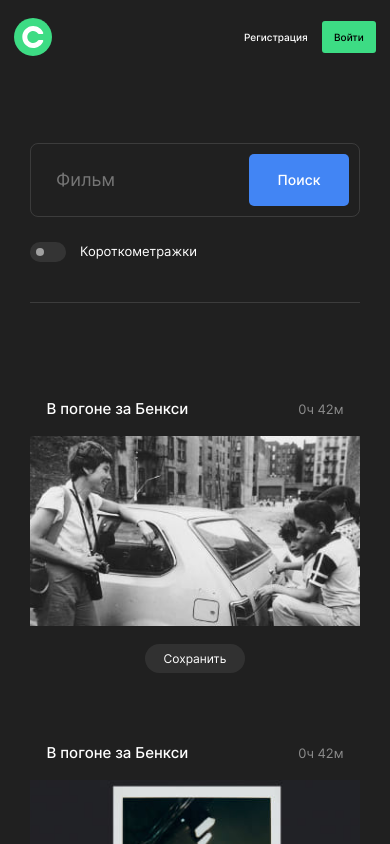
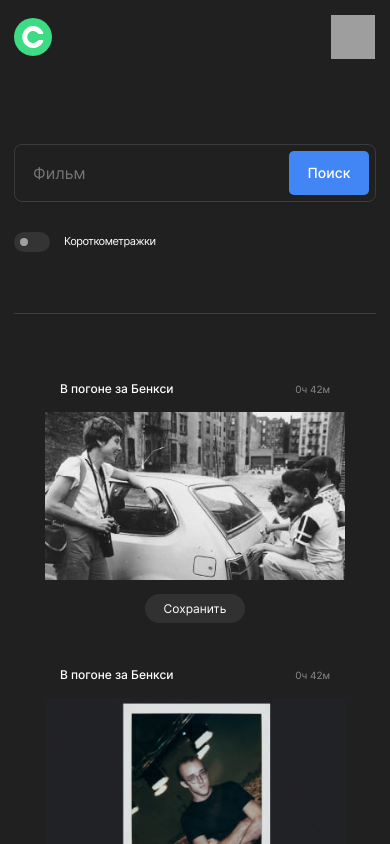
Before and after one commit to morevtrue/movies-explorer-frontend, a React (Create React App) app: page /movies in a window 390 px wide. Shown: the top 844 px of the page. Built offline with nearby package versions, Linux system fonts and the light colour scheme; grey boxes are pictures that could not be loaded.

Commit message:
закончить верстку в разрешении 320 пикселей

```diff
--- a/src/components/App/App.js
+++ b/src/components/App/App.js
@@ -13,7 +13,7 @@ import NotFoundError from "../NotFoundError/NotFoundError";
 
 function App() {
 
-  const [isLoggedIn, setIsLoggedIn] = React.useState(false);
+  const [isLoggedIn, setIsLoggedIn] = React.useState(true);
 
   return (
     <div className="app">
--- a/src/components/FilterCheckbox/FilterCheckbox.css
+++ b/src/components/FilterCheckbox/FilterCheckbox.css
@@ -1,5 +1,4 @@
 .filter {
-  padding-bottom: 42px;
   border-bottom: 1px solid rgba(170, 170, 170, .2);
   margin: 0 70px;
 }
@@ -25,6 +24,7 @@
   color: rgba(255, 255, 255, 1);
   margin: 25px 0 0;
   padding-left: 50px;
+  padding-bottom: 42px;
 }
 
 .filter__check-box-text::before {
@@ -65,3 +65,16 @@
     margin: 0 30px;
   }
 }
+
+@media (max-width: 491px) {
+  .filter {
+    margin: 0 14px;
+  }
+
+  .filter__check-box-text {
+    padding-bottom: 63px;
+    margin-top: 30px;
+    font-size: 11px;
+    letter-spacing: -.5px;
+  }
+}
--- a/src/components/Header/Header.css
+++ b/src/components/Header/Header.css
@@ -102,4 +102,8 @@
   .header__login-link {
     font-size: 10px;
   }
+
+  .header__content {
+    margin-bottom: 85px;
+  }
 }
--- a/src/components/Login/Login.css
+++ b/src/components/Login/Login.css
@@ -95,3 +95,35 @@
   margin: 0;
   padding: 0;
 }
+
+@media (max-width: 768px) {
+  .login__container {
+    margin-top: 232px;
+  }
+}
+
+@media (max-width: 491px) {
+  .login__container {
+    margin: 56px auto;
+    max-width: 260px;
+    align-items: center;
+  }
+
+  .login__title {
+    max-width: 260px;
+    margin: 50px auto 80px;
+    text-align: center;
+  }
+
+  .login__submit-button {
+    font-size: 12px;
+    line-height: 14.52px;
+    margin-top: 267px;
+  }
+
+  .login__title-login,
+  .login__link-login {
+    font-size: 12px;
+    line-height: 14.52px;
+  }
+}
--- a/src/components/MoviesCard/MoviesCard.css
+++ b/src/components/MoviesCard/MoviesCard.css
@@ -88,3 +88,33 @@
     max-height: 190px;
   }
 }
+
+@media (max-width: 491px) {
+  .movies__card {
+    max-width: 300px;
+    min-height: 279px;
+  }
+
+  .movies__card-title {
+    font-size: 12px;
+    padding: 14px 0;
+  }
+
+  .movies__card-duration {
+    font-size: 10px;
+    padding: 14px 0;
+  }
+
+  .movies__card-image {
+    max-width: 300px;
+    min-height: 168px;
+  }
+
+  .movies__card-button-save {
+    margin-top: 14px;
+  }
+
+  .movies__card-content {
+    max-width: 272px;
+  }
+}
--- a/src/components/MoviesCardList/MoviesCardList.css
+++ b/src/components/MoviesCardList/MoviesCardList.css
@@ -20,16 +20,14 @@
   .movies__card-list {
     margin: 79px 30px 0;
     max-width: 708px;
-  }
-
-  .movies__card-list {
+    row-gap: 35px;
     column-gap: 24px;
-    row-gap: 35px;
   }
 }
 
-/* @media (max-width: 479px) {
-  .movies-card-list {
-    max-width: 88.125vw;
+@media (max-width: 491px) {
+  .movies__card-list {
+    margin: 52px 10px 0;
+    row-gap: 7px;
   }
-} */
+}
--- a/src/components/Navigation/Navigation.css
+++ b/src/components/Navigation/Navigation.css
@@ -177,5 +177,18 @@
 }
 
 @media (max-width: 491px) {
-  .header__logo {}
+  .navigation__menu-links {
+    margin-top: 146px;
+    gap: 23px;
+  }
+
+  .navigation__profile-button {
+    margin-bottom: 104px;
+  }
+
+  .navigation__menu-close-button_type_burger-menu {
+    width: 24px;
+    height: 24px;
+    margin: 18px;
+  }
 }
--- a/src/components/NotFoundError/NotFoundError.css
+++ b/src/components/NotFoundError/NotFoundError.css
@@ -35,3 +35,22 @@
   line-height: 16.94px;
   color: rgba(66, 133, 244, 1);
 }
+
+@media (max-width: 491px) {
+  .not-found-error__title {
+    font-size: 80px;
+    line-height: 96.82px;
+    margin: 329px 0 10px;
+  }
+
+  .not-found-error__text {
+    font-size: 12px;
+    line-height: 14.52px;
+    margin-bottom: 284px;
+  }
+
+  .not-found-error__link {
+    font-size: 12px;
+    line-height: 14.52px;
+  }
+}
--- a/src/components/Profile/Profile.css
+++ b/src/components/Profile/Profile.css
@@ -95,3 +95,25 @@
     margin-bottom: 192px;
   }
 }
+
+@media (max-width: 491px) {
+
+  .profile__form {
+    max-width: 260px;
+  }
+
+  .profile__title {
+    margin: 0 0 63px;
+    max-width: 260px;
+  }
+
+  .profile__form-rows {
+    display: flex;
+    flex-direction: column;
+    flex-shrink: 1;
+  }
+
+  .profile__form-row:last-of-type {
+    margin-bottom: 362px;
+  }
+}
--- a/src/components/Register/Register.css
+++ b/src/components/Register/Register.css
@@ -95,3 +95,35 @@
   margin: 0;
   padding: 0;
 }
+
+@media (max-width: 768px) {
+  .register__container {
+    margin-top: 232px;
+  }
+}
+
+@media (max-width: 491px) {
+  .register__container {
+    margin: 56px auto;
+    max-width: 260px;
+    align-items: center;
+  }
+
+  .register__title {
+    max-width: 260px;
+    margin: 50px auto 80px;
+    text-align: center;
+  }
+
+  .register__submit-button {
+    font-size: 12px;
+    line-height: 14.52px;
+    margin-top: 157px;
+  }
+
+  .register__title-login,
+  .register__place-login {
+    font-size: 12px;
+    line-height: 14.52px;
+  }
+}
--- a/src/components/SearchForm/SearchForm.css
+++ b/src/components/SearchForm/SearchForm.css
@@ -51,3 +51,23 @@
   }
 
 }
+
+@media (max-width: 491px) {
+  .search__form {
+    margin: 0 14px;
+    min-height: 56px;
+  }
+
+  .search__form-input {
+    font-size: 16px;
+    line-height: 16px;
+    margin: 18px;
+  }
+
+  .search__form-button {
+    height: 44px;
+    max-width: 80px;
+    margin: 6px;
+  }
+
+}
--- a/src/components/ShowMore/ShowMore.css
+++ b/src/components/ShowMore/ShowMore.css
@@ -32,3 +32,14 @@
     margin: 0 30px;
   }
 }
+
+@media (max-width: 491px) {
+  .show-more {
+    margin: 73px 0 85px;
+  }
+
+  .show-more__button {
+    width: calc(100% - 20px);
+    margin: 0 10px;
+  }
+}
```
